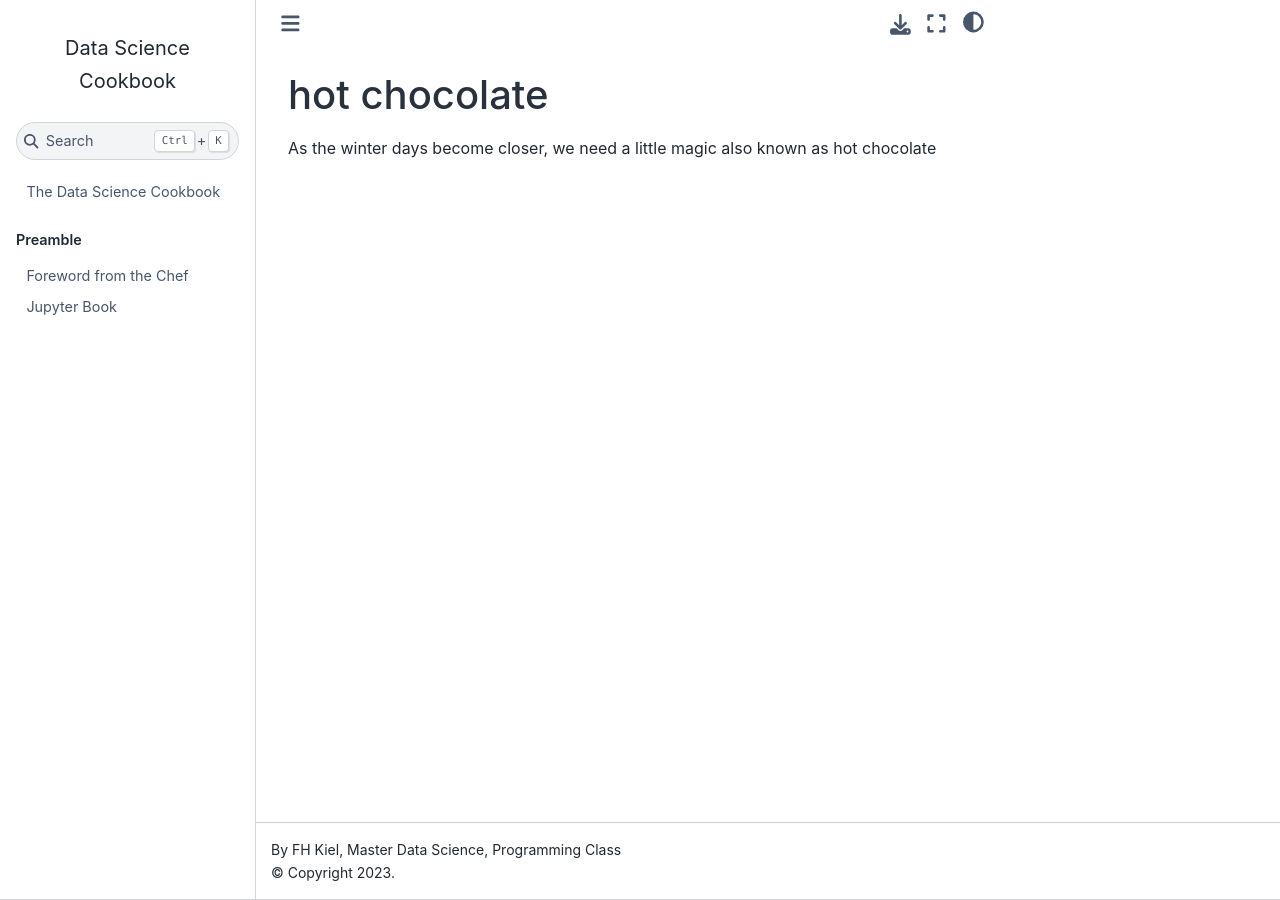
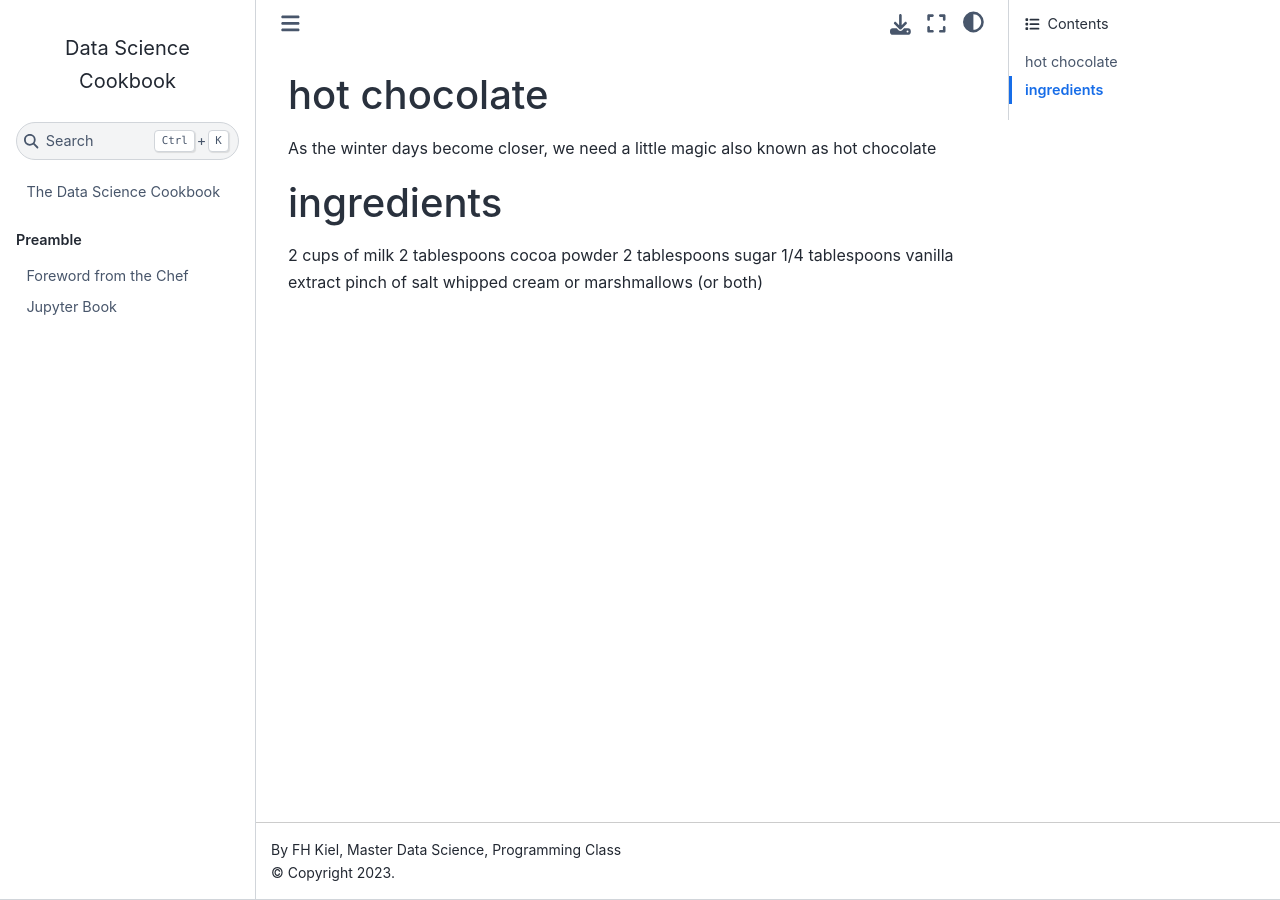
Before and after one commit to tillschwoerer/the-data-science-cookbook, a Jupyter Book: the page built from recipes/hot_chocolate.md, in a window 1280 px wide. Built offline with Jupyter Book 1.0.4 settings and Sphinx 7.4.7 and the Sphinx Book theme 1.1.4, drawn with Linux system fonts in a browser that asks for light colours; pages that are not in the unit, such as notebooks, are missing from menus.

Commit message:
Add ingredients

```diff
--- a/recipes/hot_chocolate.md
+++ b/recipes/hot_chocolate.md
@@ -1,2 +1,10 @@
 # hot chocolate
 As the winter days become closer, we need a little magic also known as hot chocolate
+
+# ingredients
+2 cups of milk
+2 tablespoons cocoa powder
+2 tablespoons sugar
+1/4 tablespoons vanilla extract
+pinch of salt
+whipped cream or marshmallows (or both)
```
